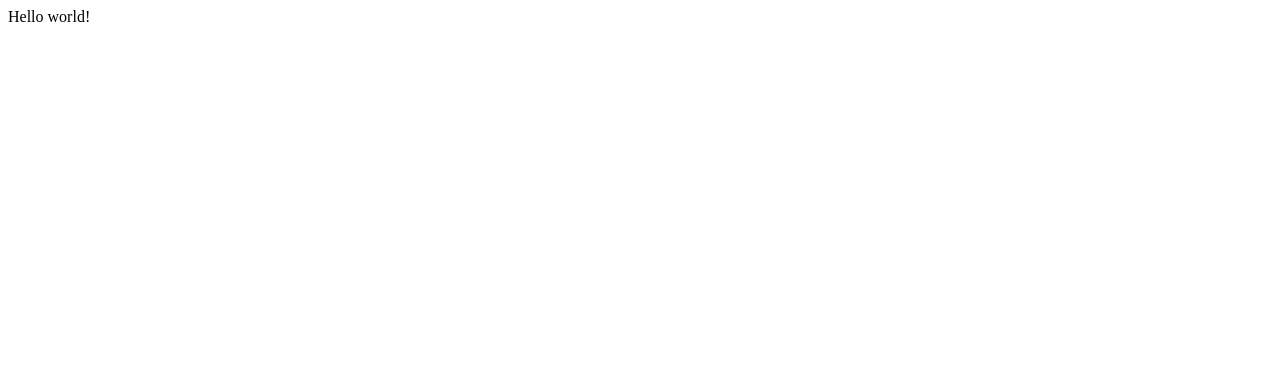
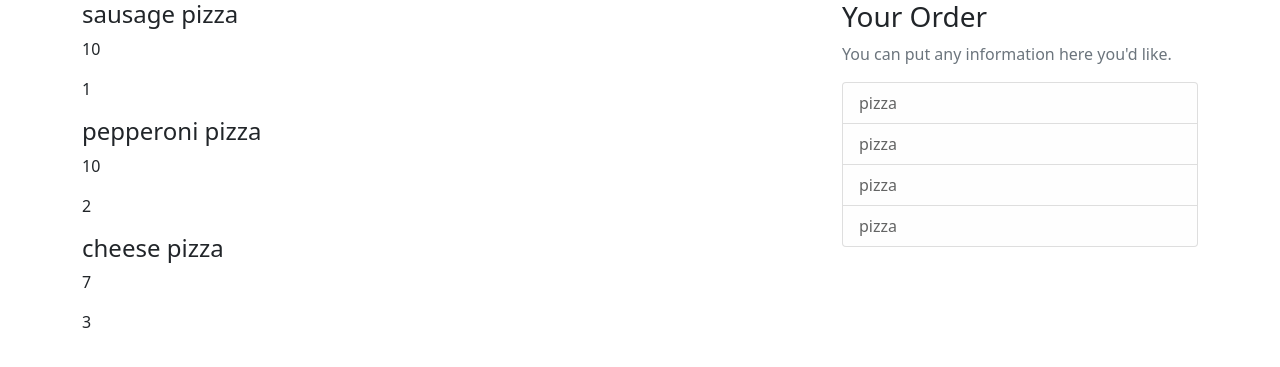
Before and after one commit to ski429/sam_kim_cis385_final_project, a Flask app: page / in a window 1280 px wide. Before the commit the part shown is almost empty. Shown: the top 367 px of the page. Run offline with Flask 2, Linux system fonts and the light colour scheme.

Commit message:
basic structure of html template

```diff
--- a/app.py
+++ b/app.py
@@ -1,12 +1,30 @@
 from flask import Flask
-from flask import render_template
+from flask import render_template, url_for
 
 app = Flask(__name__)
 
+menu = [
+    {
+        'name': 'sausage pizza',
+        'pic': 1,
+        'cost': 10
+    },
+    {
+        'name': 'pepperoni pizza',
+        'pic': 2,
+        'cost': 10
+    },
+    {
+        'name': 'cheese pizza',
+        'pic': 3,
+        'cost': 7
+    }
+]
+
 
 @app.route('/')
-def hello_world():
-    return render_template('index.html')
+def home():
+    return render_template('index.html', menu=menu)
 
 
 if __name__ == '__main__':
--- a/templates/index.html
+++ b/templates/index.html
@@ -1,10 +1,42 @@
 <!DOCTYPE html>
 <html lang="en">
 <head>
-    <meta charset="UTF-8">
-    <title>Title</title>
+    <meta charset="utf-8">
+    <meta name="viewport" content="width=device-width, initial-scale=1">
+
+    <!-- Bootstrap CSS -->
+    <link href="https://cdn.jsdelivr.net/npm/bootstrap@5.0.0-beta2/dist/css/bootstrap.min.css" rel="stylesheet" integrity="sha384-BmbxuPwQa2lc/FVzBcNJ7UAyJxM6wuqIj61tLrc4wSX0szH/Ev+nYRRuWlolflfl" crossorigin="anonymous">
+
+    <title>Order Pizza</title>
 </head>
 <body>
-    Hello world!
+    <main role="main" class="container">
+      <div class="row">
+        <div class="col-md-8">
+          {% for item in menu %}
+            <h4>{{ item.name }}</h4>
+            <p>{{ item.cost }}</p>
+            <p>{{ item.pic }}</p>
+          {% endfor %}
+        </div>
+        <div class="col-md-4">
+          <div class="content-section">
+            <h3>Your Order</h3>
+            <p class='text-muted'>You can put any information here you'd like.
+              <ul class="list-group">
+                <li class="list-group-item list-group-item-light">pizza</li>
+                <li class="list-group-item list-group-item-light">pizza</li>
+                <li class="list-group-item list-group-item-light">pizza</li>
+                <li class="list-group-item list-group-item-light">pizza</li>
+              </ul>
+            </p>
+          </div>
+        </div>
+      </div>
+    </main>
+
+
+    <!-- Bootstrap JS -->
+    <script src="https://cdn.jsdelivr.net/npm/bootstrap@5.0.0-beta2/dist/js/bootstrap.bundle.min.js" integrity="sha384-b5kHyXgcpbZJO/tY9Ul7kGkf1S0CWuKcCD38l8YkeH8z8QjE0GmW1gYU5S9FOnJ0" crossorigin="anonymous"></script>
 </body>
 </html>
```
